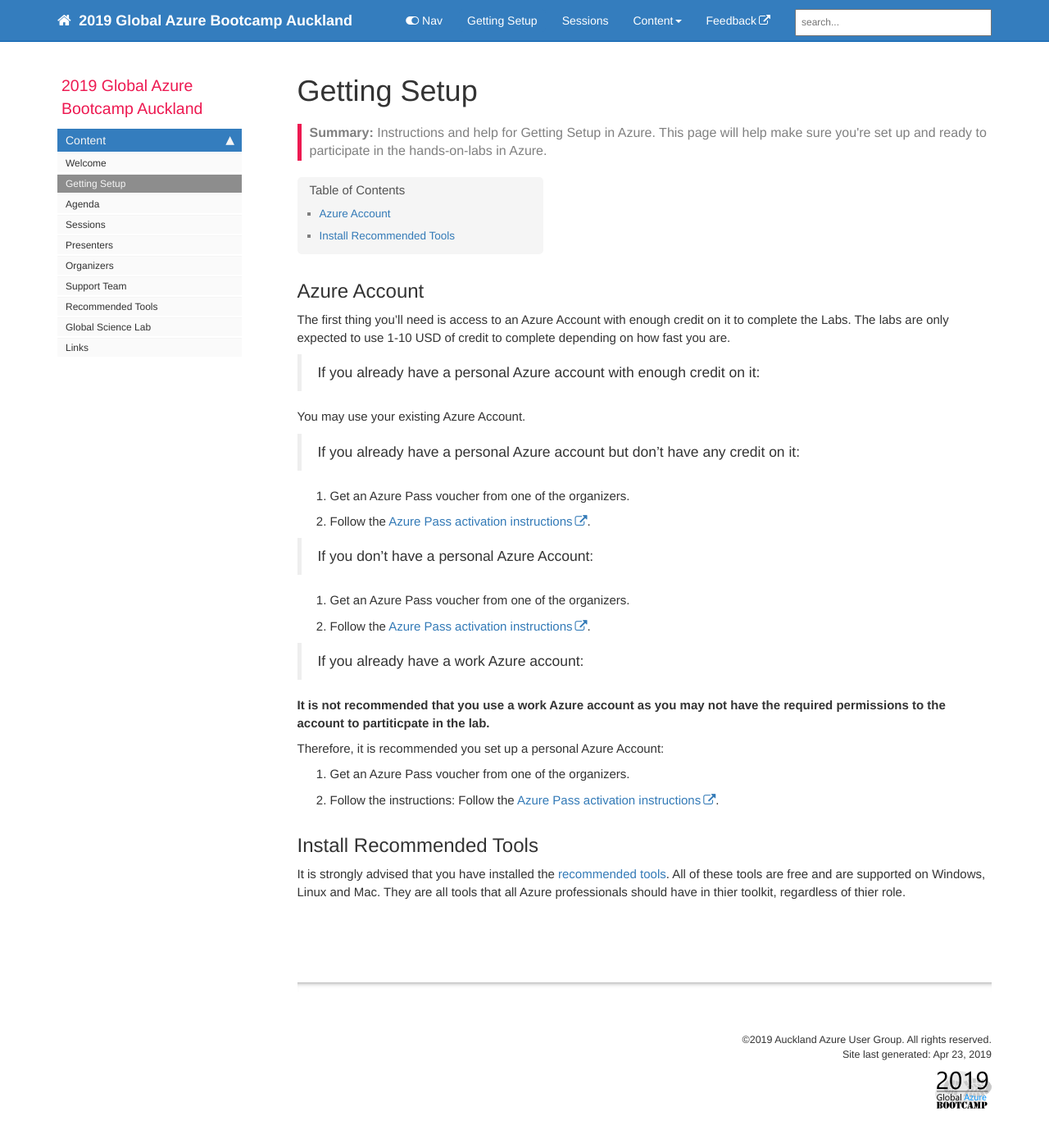
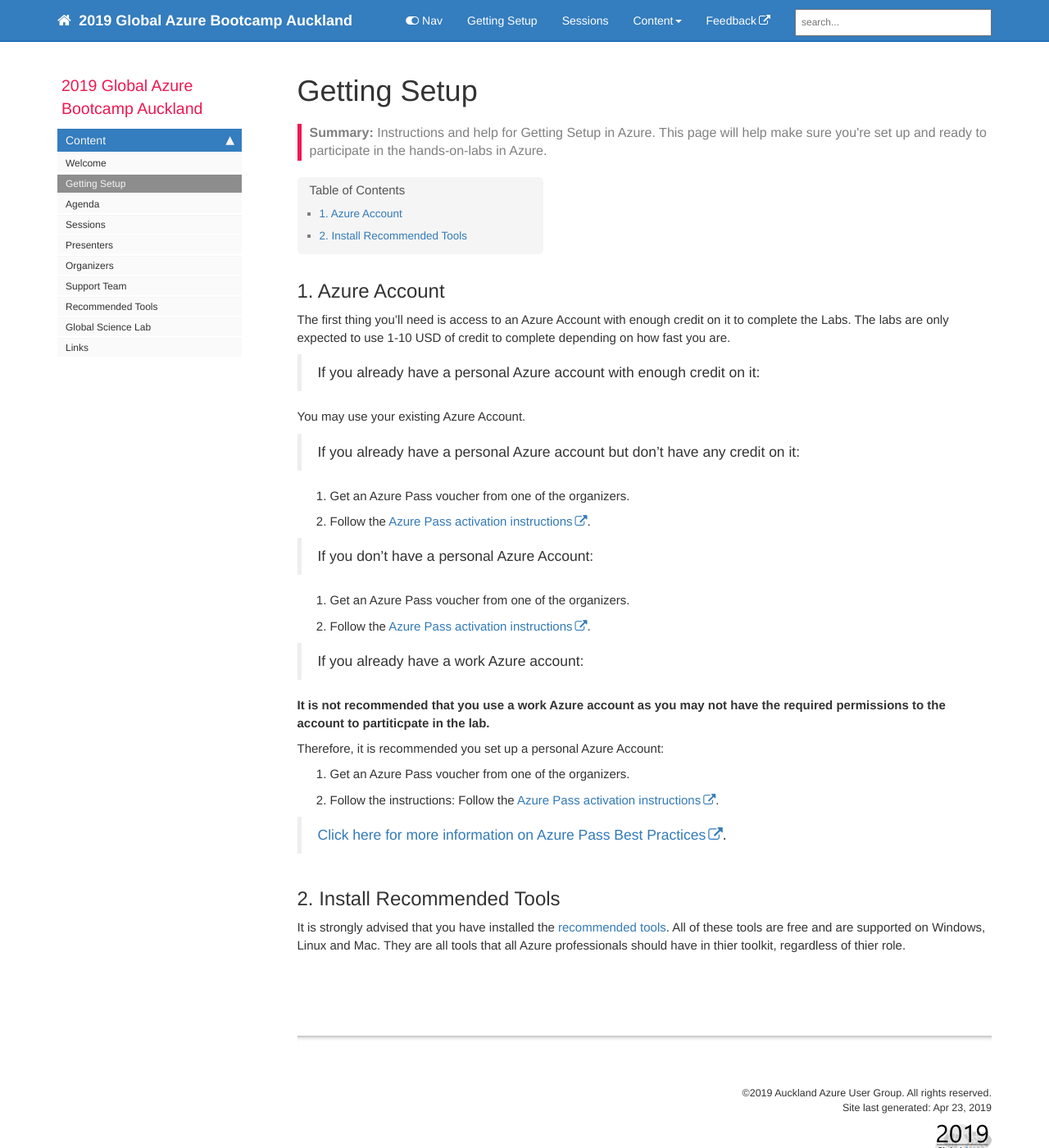
Before and after one commit to AotearoaAzureMeetup/global-azure-bootcamp-2019, a Jekyll site: the page built from content_setup.md, in a window 1280 px wide and 1400 px high. Shown: the whole window at 82% size. Built offline with Jekyll 4.4.1, drawn with Linux system fonts in a browser that asks for light colours; nearby versions of some CDN libraries; comment, search, counter and statistics services are not loaded.

Commit message:
Remove Wifi page from PPT and add Azure Pass best practices

```diff
--- a/content_setup.md
+++ b/content_setup.md
@@ -6,7 +6,7 @@ permalink: content_setup.html
 summary: Instructions and help for Getting Setup in Azure. This page will help make sure you're set up and ready to participate in the hands-on-labs in Azure.
 ---
 
-## Azure Account
+## 1. Azure Account
 
 The first thing you'll need is access to an Azure Account with enough
 credit on it to complete the Labs. The labs are only expected to use
@@ -36,7 +36,9 @@ Therefore, it is recommended you set up a personal Azure Account:
 1. Get an Azure Pass voucher from one of the organizers.
 1. Follow the instructions: Follow the [Azure Pass activation instructions](https://www.microsoftazurepass.com/Home/HowTo).
 
-## Install Recommended Tools
+> [Click here for more information on Azure Pass Best Practices](https://requests.microsoftazurepass.com/BestPractices).
+
+## 2. Install Recommended Tools
 
 It is strongly advised that you have installed the [recommended tools](content_setup.html#recommended-tool-downloads).
 All of these tools are free and are supported on Windows, Linux and Mac.
```
Also changed, not shown: 1 other file.
